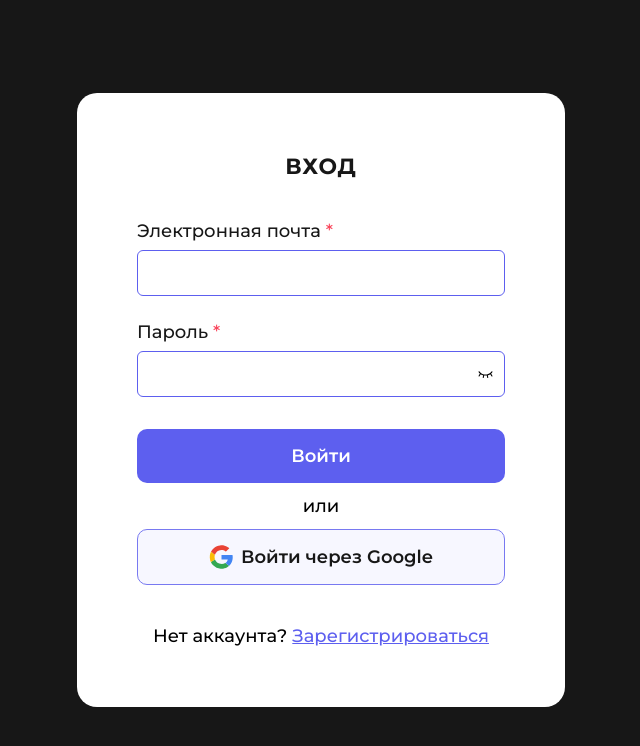
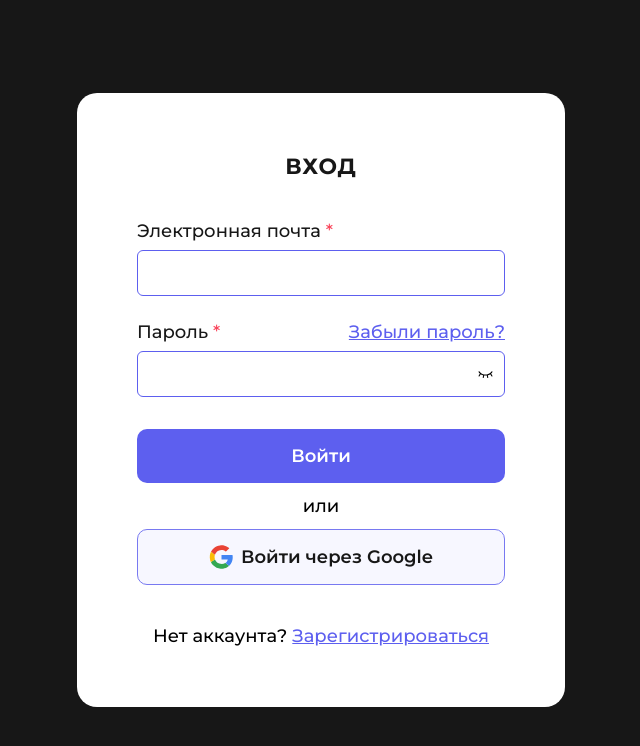
Before and after one commit to Githance/frontend, a React (Create React App) app: page /authentication in a window 1280 px wide. Shown: the top 746 px of the page, without its empty margins (319-959 px from the left). Built offline with nearby package versions, Linux system fonts and the light colour scheme.

Commit message:
feat: добавить дополнительную ссылку в блоке label , компонента filedset

```diff
--- a/src/components/authentication-page/authentication-page.jsx
+++ b/src/components/authentication-page/authentication-page.jsx
@@ -33,6 +33,8 @@ function AuthenticationPage() {
           className={style.input}
           togglePassword={() => togglePassword()}
           showPassword={showPassword}
+          linkPage="/registration"
+          linkText="Забыли пароль?"
           button
         />
         <Button className={cn(style.button, style.button__main)} type="submit">
--- a/src/components/fieldset/fieldset.jsx
+++ b/src/components/fieldset/fieldset.jsx
@@ -4,6 +4,7 @@
 /* eslint-disable react/self-closing-comp */
 /* eslint-disable jsx-a11y/control-has-associated-label */
 import PropTypes from "prop-types";
+import { NavLink } from "react-router-dom";
 import cn from "classnames";
 import style from "./fieldset.module.css";
 
@@ -16,6 +17,8 @@ function Fieldset({
   button,
   hint,
   hintText,
+  linkPage,
+  linkText,
   togglePassword,
   showPassword,
 }) {
@@ -25,6 +28,11 @@ function Fieldset({
         <label htmlFor={name} className={style.label__text}>
           {label} {required && <span className={style.tag}>*</span>}
         </label>
+        {linkPage && (
+          <NavLink to={linkPage} className={style.link}>
+            {linkText}
+          </NavLink>
+        )}
       </div>
       <div className={cn(style.input, style.input__container)}>
         <input
--- a/src/components/fieldset/fieldset.module.css
+++ b/src/components/fieldset/fieldset.module.css
@@ -83,3 +83,11 @@
 .text_error {
   color: var(--text-color-red);
 }
+
+.link {
+  font-weight: 500;
+  font-size: 18px;
+  line-height: 22px;
+  text-decoration: underline;
+  color: var(--bg-color-button-normal);
+}
--- a/src/components/title/title.jsx
+++ b/src/components/title/title.jsx
@@ -9,7 +9,7 @@ function Title({ children, className }) {
 
 Title.propTypes = {
   children: PropTypes.string.isRequired,
-  className: PropTypes.object.isRequired,
+  className: PropTypes.string.isRequired,
 };
 
 export default Title;
```
